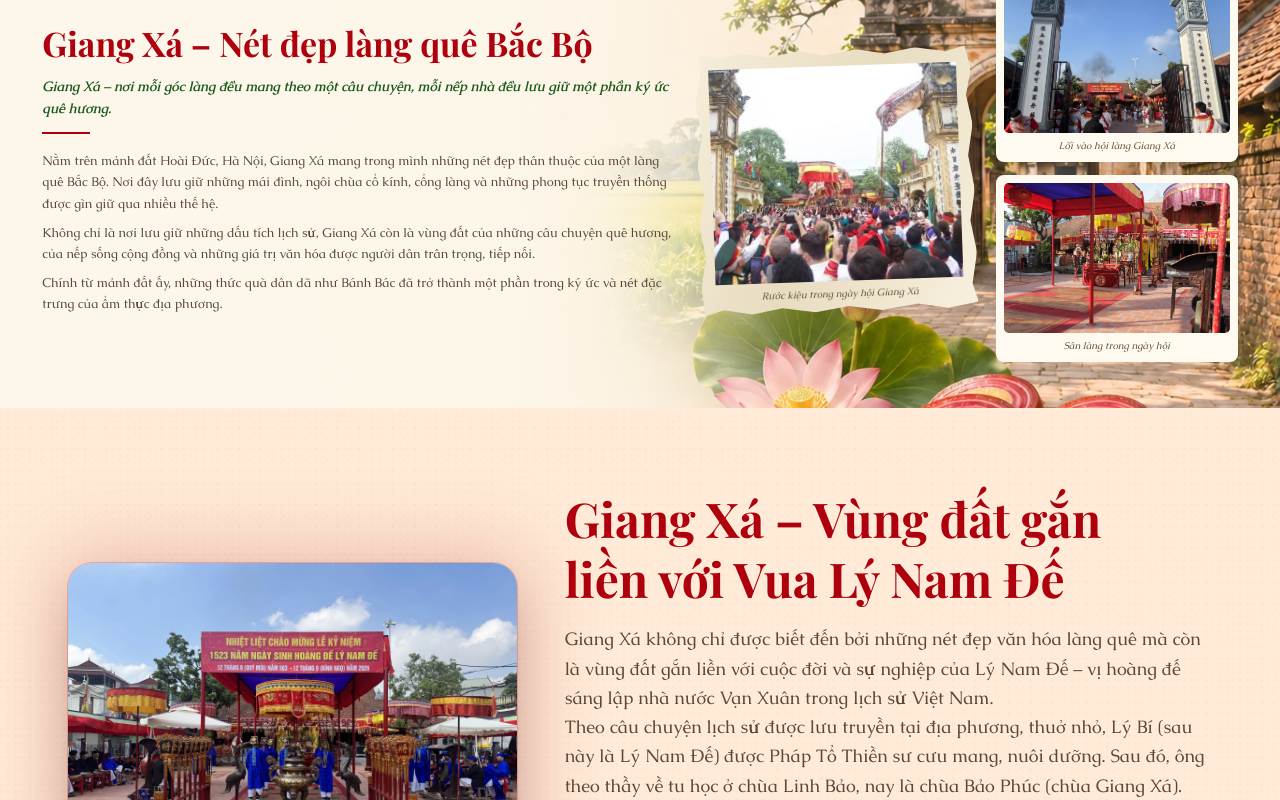
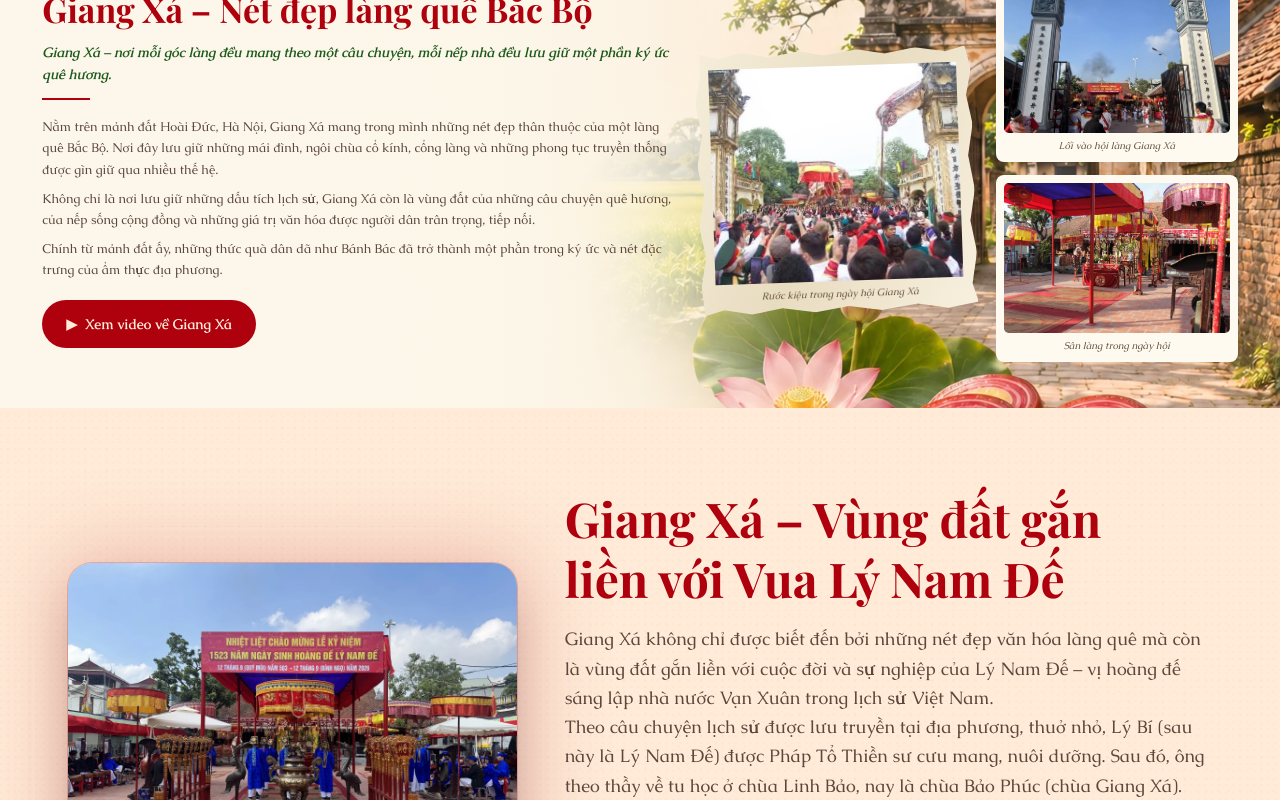
Before and after one commit to tunanhz/bac-tra-ky, a Next.js app: page / in a window 1280 px wide. Shown: the part 1240-2040 px from the top of the page. Built offline with nearby package versions, Linux system fonts and the light colour scheme; no server answers.

Commit message:
feat(story): add Giang Xa Facebook video link

```diff
--- a/src/components/sections/story/story-chapter.tsx
+++ b/src/components/sections/story/story-chapter.tsx
@@ -27,6 +27,18 @@ export function StoryChapter({
             <div className={styles.villageBody}>
               {chapter.paragraphs.slice(1).map((paragraph) => <p key={paragraph}>{paragraph}</p>)}
             </div>
+            {chapter.video && (
+              <a
+                href={chapter.video.href}
+                target="_blank"
+                rel="noopener noreferrer"
+                className="mt-5 inline-flex min-h-12 items-center justify-center gap-2 rounded-full bg-gac px-6 py-3 font-body text-sm font-bold text-be transition-colors hover:bg-gac-deep focus-visible:outline-2 focus-visible:outline-offset-4 focus-visible:outline-gac"
+              >
+                <span aria-hidden="true">▶</span>
+                {chapter.video.label}
+                <span className="sr-only"> (mở trong tab mới)</span>
+              </a>
+            )}
           </div>
           {village && (
             <figure data-village-paper className={styles.villagePaper}>
--- a/src/components/sections/story/story-chapters.ts
+++ b/src/components/sections/story/story-chapters.ts
@@ -8,6 +8,7 @@ export type StoryChapter = {
   paragraphs: readonly string[];
   image: StoryPhoto;
   relatedPhotos?: readonly StoryPhoto[];
+  video?: { href: string; label: string };
 };
 
 export const FOLK_LEGEND_LABEL = "Theo truyền thuyết dân gian";
@@ -17,6 +18,10 @@ export const STORY_CHAPTERS: readonly StoryChapter[] = [
     id: "chuong-1",
     numeral: "I",
     title: "Hồn quê Giang Xá",
+    video: {
+      href: "https://www.facebook.com/reel/1112875721624364",
+      label: "Xem video về Giang Xá",
+    },
     heading: "Giang Xá – Nét đẹp làng quê Bắc Bộ",
     paragraphs: [
       "Giang Xá – nơi mỗi góc làng đều mang theo một câu chuyện, mỗi nếp nhà đều lưu giữ một phần ký ức quê hương.",
```
Also changed, not shown: 1 other file (tests, documents, lock files or other folders).
